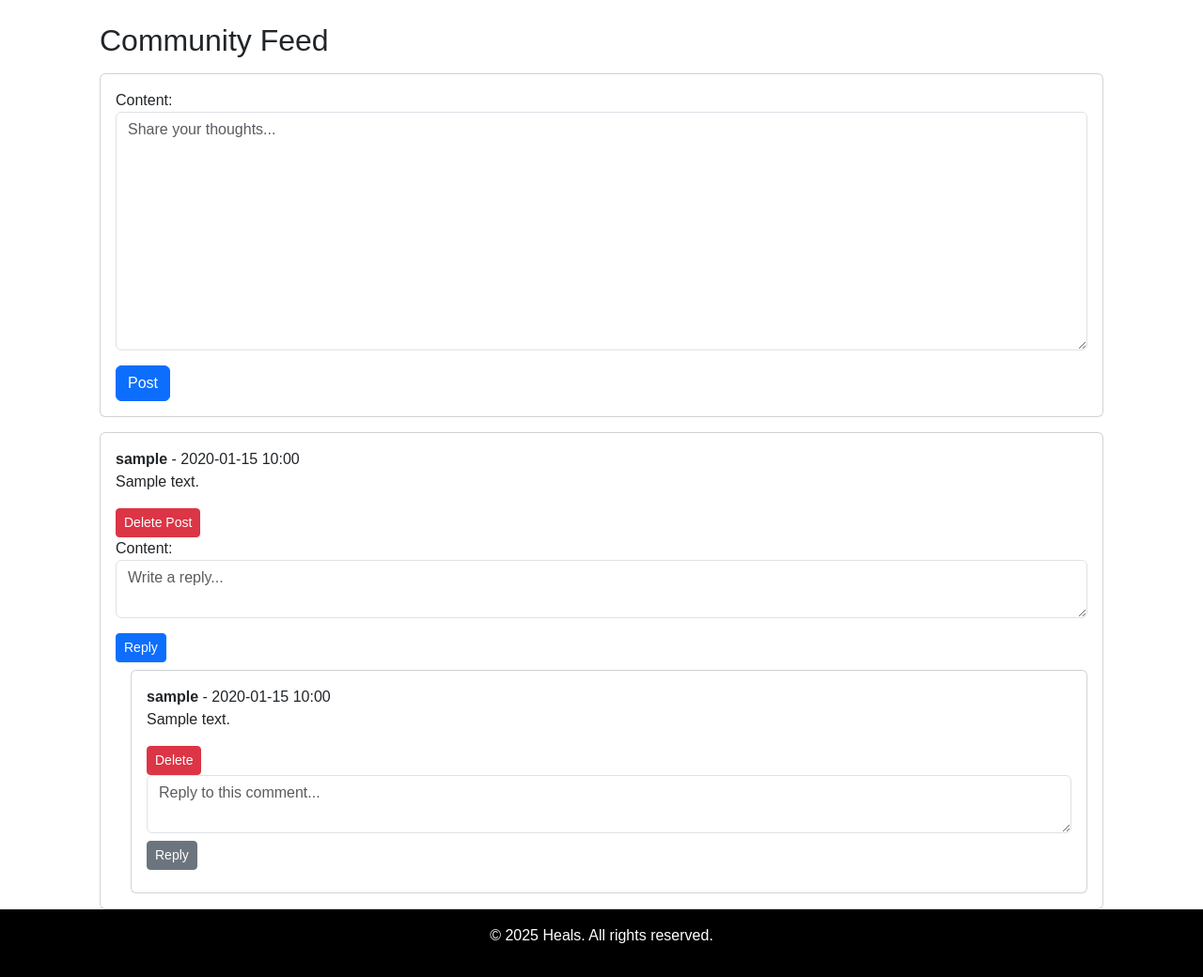
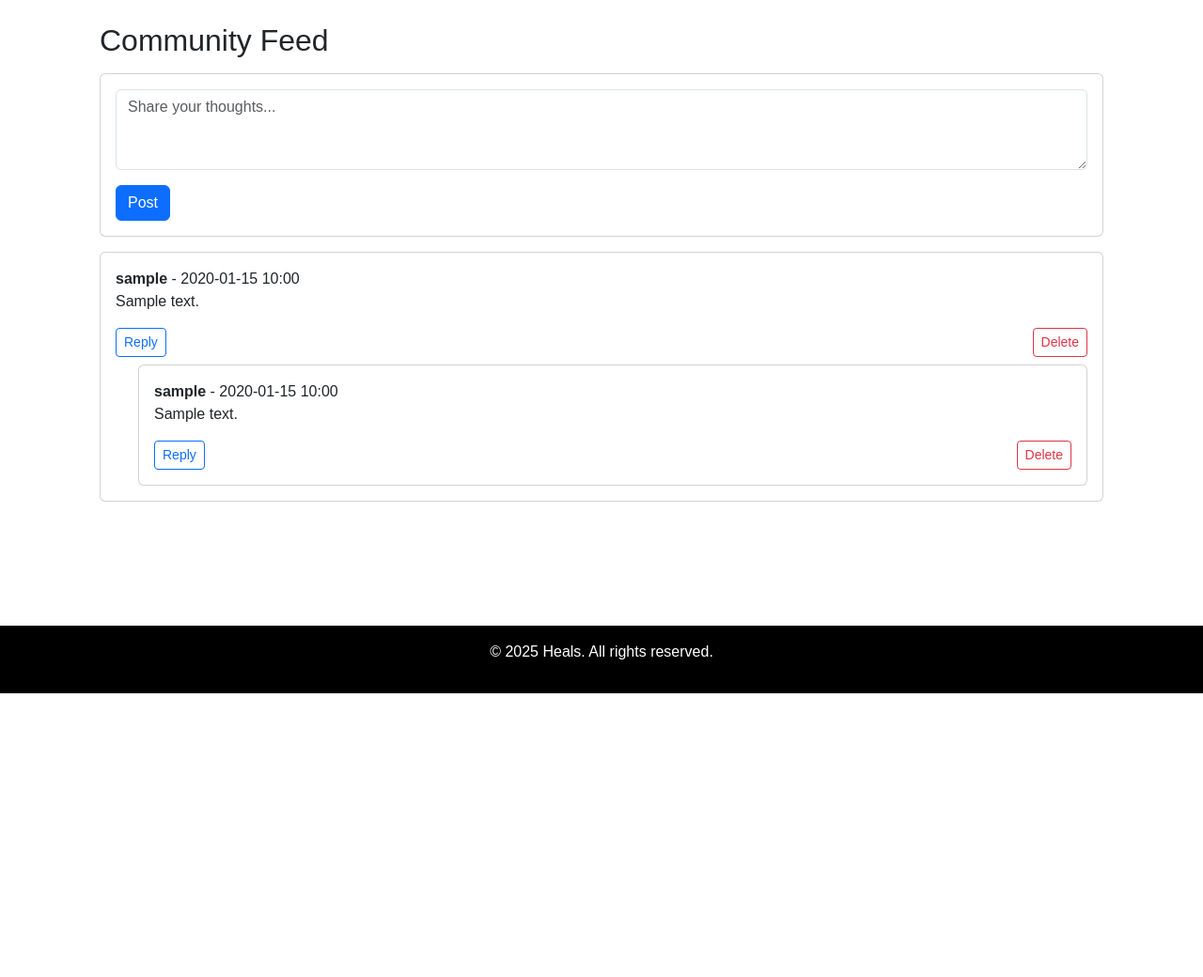
Before and after one commit to aiswaryapraveen/mentalhealthsupport, a Django app: page /community/ in a window 1280 px wide. Shown: the part 62-1102 px from the top of the page at 94% size. After the commit the page ends 800 px from the top, so only its background shows below. Run offline with Django 5.2, Linux system fonts and the light colour scheme; the first user in the database is signed in; tables that the repository leaves empty hold one stand-in row (Sample ...).

Commit message:
community sixty percent

```diff
--- a/community/forms.py
+++ b/community/forms.py
@@ -2,7 +2,7 @@ from django import forms
 from .models import Post, Reply
 
 class PostForm(forms.ModelForm):
-    content = forms.CharField(widget=forms.Textarea(attrs={'class': 'form-control', 'placeholder': 'Share your thoughts...'}))
+    content = forms.CharField(widget=forms.Textarea(attrs={'class': 'form-control','rows':3, 'placeholder': 'Share your thoughts...'}))
 
     class Meta:
         model = Post
--- a/community/templates/community/community_feed.html
+++ b/community/templates/community/community_feed.html
@@ -1,17 +1,17 @@
 {% extends 'core/base.html' %}
 
 {% block content %}
-<div class="container">
-    <div class="container">
+<div class="container" md-4>
+    <div class="container" md-4>
         <h2>Community Feed</h2>
 
         <!-- Create Post Form -->
         <div class="card mt-3">
-            <div class="card-body">
+            <div class="card-body md-3">
                 <form method="post">
                     {% csrf_token %}
-                    {{ post_form.as_p }}
-                    <button type="submit" name="create_post" class="btn btn-primary">Post</button>
+                    {{ post_form.content }}
+                    <button type="submit" name="create_post" class="mt-3 btn btn-primary">Post</button>
                 </form>
             </div>
         </div>
@@ -24,21 +24,48 @@
                     <p>{{ post.content }}</p>
 
                     <!-- Delete Post (Only for Post Owner) -->
+                    <!-- Reply and Delete Button Layout -->
+                    <div class="d-flex justify-content-between align-items-center mt-2">
+                        <!-- Reply Button -->
+                        <button type="button" class="btn btn-sm btn-outline-primary" onclick="toggleReplyForm('{{ post.id }}')">
+                            <i class="fas fa-reply"></i> Reply
+                        </button>
+
                         {% if request.user == post.user %}
-                        <form method="post" style="display: inline;">
+                            <!-- Delete Button -->
+                            <form method="post" class="d-inline">
                                 {% csrf_token %}
                                 <input type="hidden" name="delete_post_id" value="{{ post.id }}">
-                            <button type="submit" class="btn btn-sm btn-danger">Delete Post</button>
+                                <button type="submit" class="btn btn-sm btn-outline-danger">
+                                    <i class="fas fa-trash-alt"></i> Delete
+                                </button>
+                            </form>
+                        {% endif %}
+                        {% if request.user == reply.user %}
+                            <!-- Delete Button -->
+                            <form method="post" class="d-inline">
+                                {% csrf_token %}
+                                <input type="hidden" name="delete_reply_id" value="{{ reply.id }}">
+                                <button type="submit" class="btn btn-sm btn-outline-danger">
+                                    <i class="fas fa-trash-alt"></i> Delete
+                                </button>
                             </form>
                         {% endif %}
 
-                    <!-- Reply Form for Post -->
+                    </div>
+
+                    <!-- Reply Form (Initially Hidden) -->
+                    <div id="reply-form-{{ post.id }}" class="mt-2" style="display: none;">
                         <form method="post" class="mb-2">
                             {% csrf_token %}
-                        {{ reply_form.as_p }}
+                            {{ reply_form.content }}
                             <input type="hidden" name="post_id" value="{{ post.id }}">
-                        <button type="submit" class="btn btn-sm btn-primary">Reply</button>
+                            <button type="submit" class="btn btn-sm btn-primary mt-1">Post Reply</button>
                         </form>
+                    </div>
+
+
+
 
                     <!-- Display Replies to the Post -->
                     {% for reply in replies %}
@@ -51,4 +78,16 @@
         {% endfor %}
     </div>
 </div>
+<script>
+function toggleReplyForm(replyId) {
+    let replyForm = document.getElementById("reply-form-" + replyId);
+    if (replyForm.style.display === "none") {
+        replyForm.style.display = "block";  // Show the reply form
+    } else {
+        replyForm.style.display = "none";   // Hide the reply form
+    }
+}
+</script>
+
+
 {% endblock %}
--- a/community/templates/community/reply_template.html
+++ b/community/templates/community/reply_template.html
@@ -1,26 +1,34 @@
-<div class="card mt-2 ms-3">
+<div class="card mt-2 ms-4"> <!-- Indent nested replies -->
     <div class="card-body">
         <strong>{{ reply.user.username }}</strong> - {{ reply.created_at|date:"Y-m-d H:i" }}
         <p>{{ reply.content }}</p>
 
-        <!-- Delete Reply (Only for the Reply Owner) -->
+        <!-- Reply Button for Nested Replies -->
+        <div class="d-flex justify-content-between align-items-center mt-2">
+            <button type="button" class="btn btn-sm btn-outline-primary" onclick="toggleReplyForm('{{ reply.id }}')"> <i class="fas fa-reply"></i> Reply </button>
+
             {% if request.user == reply.user %}
-            <form method="post" style="display: inline;">
+                            <!-- Delete Button -->
+                <form method="post" class="d-inline">
                 {% csrf_token %}
                     <input type="hidden" name="delete_reply_id" value="{{ reply.id }}">
-                <button type="submit" class="btn btn-sm btn-danger">Delete</button>
+                    <button type="submit" class="btn btn-sm btn-outline-danger">
+                    <i class="fas fa-trash-alt"></i> Delete
+                    </button>
                 </form>
             {% endif %}
-
-        <!-- Reply Form for Nested Replies -->
+        </div>
+        <!-- Reply Form for Nested Replies (Initially Hidden) -->
+        <div id="reply-form-{{ reply.id }}" class="mt-2" style="display: none;">
             <form method="post" class="mb-2">
                 {% csrf_token %}
+                {{ reply_form.content }}
                 <input type="hidden" name="parent_id" value="{{ reply.id }}">
-            <textarea name="content" class="form-control mb-2" placeholder="Reply to this comment..." required></textarea>
-            <button type="submit" class="btn btn-sm btn-secondary">Reply</button>
+                <button type="submit" class="btn btn-sm btn-primary mt-1">Post Reply</button>
             </form>
+        </div>
 
-        <!-- Recursively Display Nested Replies -->
+        <!-- Display Nested Replies -->
         {% for nested_reply in replies %}
             {% if nested_reply.parent == reply %}
                 {% include "community/reply_template.html" with reply=nested_reply replies=replies %}
--- a/community/views.py
+++ b/community/views.py
@@ -92,8 +92,17 @@ def community_feed(request):
 
         # Deleting a reply
         elif "delete_reply_id" in request.POST:
-            reply_to_delete = get_object_or_404(Reply, id=request.POST.get("delete_reply_id"), user=request.user)
-            reply_to_delete.delete()
+            reply_id = request.POST.get("delete_reply_id")
+            print(f"Attempting to delete reply with ID: {reply_id}")  # Debugging Output
+
+            try:
+                reply_to_delete = get_object_or_404(Reply, id=reply_id, user=request.user)
+                reply_to_delete.delete()
+                print("Reply successfully deleted!")  # Debugging Output
+            except Http404:
+                print("Reply not found!")  # Debugging Output
+                return HttpResponse("Reply not found", status=404)
+
             return redirect("community_feed")
 
     return render(request, "community/community_feed.html", {
@@ -135,11 +144,22 @@ def reply_to_reply(request, reply_id):
             return redirect('community_feed')  # Redirect to community feed
 
     return render(request, 'community/reply_to_reply.html', {'parent_reply': parent_reply})
+from django.http import HttpResponse
+
 @login_required
 def delete_reply(request, reply_id):
-    reply = get_object_or_404(Reply, id=reply_id)
+    print(f"Received DELETE request for reply_id: {reply_id}")  # Debugging Output
 
-    if reply.user == request.user:  # Only allow the owner to delete their reply
+    try:
+        reply = Reply.objects.get(id=reply_id)
+        print(f"Reply found: {reply.content}")  # Check if the reply exists
+    except Reply.DoesNotExist:
+        return HttpResponse("Reply not found", status=404)  # Return response instead of crashing
+
+    if reply.user == request.user:  # Check if user is allowed to delete
         reply.delete()
+        print("Reply deleted successfully!")  # Debugging Output
+    else:
+        return HttpResponse("Unauthorized", status=403)
 
     return redirect('community_feed')
```
Lines whose indentation alone changed are shown as unchanged.
